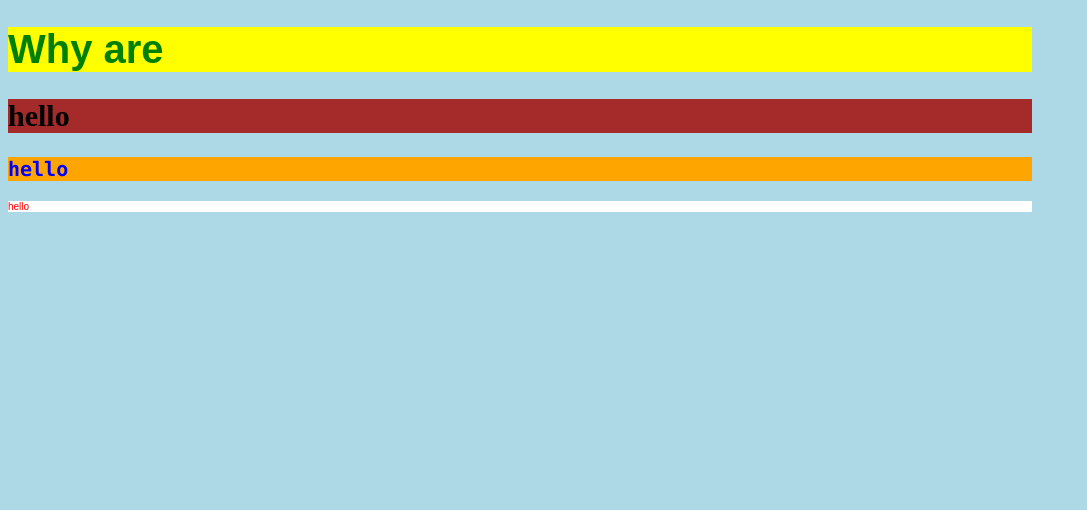
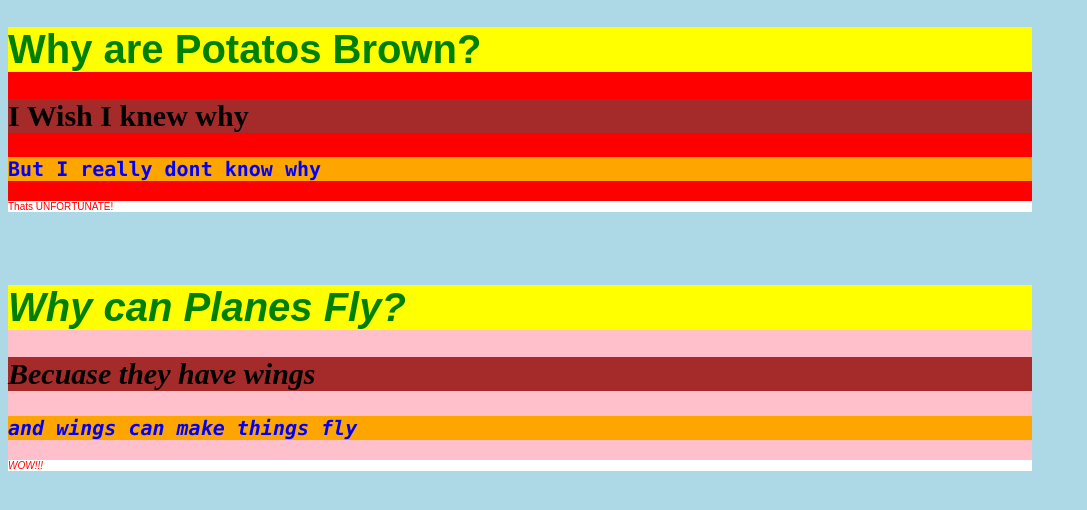
Before and after one commit to RVPhoto/Unit-4-project---HTML, a plain HTML site: page index.html in a window 1280 px wide. Shown: the whole page, without its empty margins (0-1087 px from the left). Drawn offline with Linux system fonts and the light colour scheme.

Commit message:
i changed the text and i added the footers and main

```diff
--- a/index.html
+++ b/index.html
@@ -43,10 +43,23 @@
         font-style: italic;
         background-color: pink;
       }
+      main{
+        background-color: red;
+      }
     </style>
-    <h1>Why are</h1>
-    <h2>hello</h2>
-    <h3>hello</h3>
-    <p>hello</p>
+    <main>
+      <h1>Why are Potatos Brown?</h1>
+      <h2>I Wish I knew why</h2>
+      <h3>But I really dont know why</h3>
+      <p>Thats UNFORTUNATE!</p>
+    </main>
+    <br>
+    <br>
+    <footer>
+      <h1>Why can Planes Fly?</h1>
+      <h2>Becuase they have wings</h2>
+      <h3>and wings can make things fly</h3>
+      <p>WOW!!!</p>
+    </footer>
   </body>
 </html>
```
